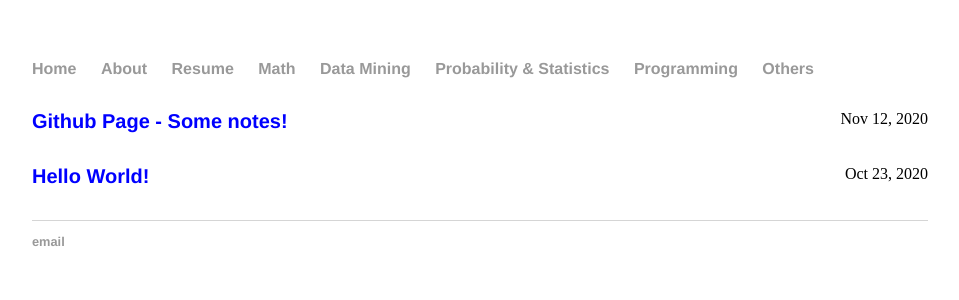
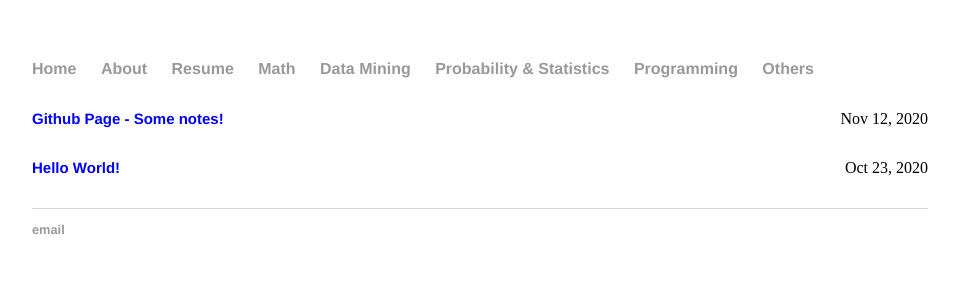
Before and after one commit to lytranp/lytranp.github.io, a Jekyll site: the page built from others/index.html, in a window 1280 px wide. Shown: the top 300 px of the page, without its empty margins (160-1119 px from the left). Built offline with Jekyll 4.4.1, drawn with Linux system fonts in a browser that asks for light colours.

Commit message:
Update index.html

```diff
--- a/others/index.html
+++ b/others/index.html
@@ -12,7 +12,7 @@ permalink: others
       <div class="post">
         <h1 class="post-title">
           <a href="{{ post.url }}">
-            <h1 style="color:blue;font-size:20px;">{{ post.title }}</h1>
+            <h1 style="color:blue;font-size:15px;">{{ post.title }}</h1>
           </a>
         </h1>
 
```
